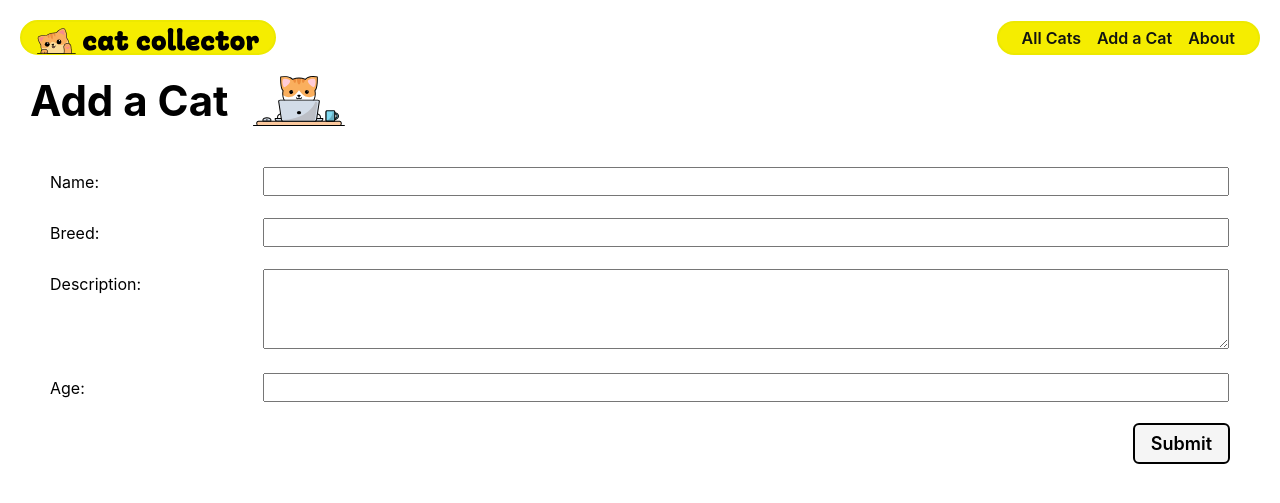
After one commit to MohdGA/django-crud-app-cat-collector, a Django app: page /cats/create/ in a window 1280 px wide. The commit adds this page. Shown: the top 503 px of the page. Run offline with Django 5.2, Linux system fonts and the light colour scheme.

Commit message:
create cat

```diff
--- a/main_app/models.py
+++ b/main_app/models.py
@@ -1,4 +1,5 @@
 from django.db import models
+from django.urls import reverse
 
 # Create your models here.
 
@@ -10,3 +11,6 @@ class Cat(models.Model):
 
 def __str__(self):
     return self.name
+
+def get_absolute_url(self):
+    return reverse('cat-detail', kwargs={'cat_id': self.id})
--- a/main_app/static/css/cats/cat_index.css
+++ b/main_app/static/css/cats/cat_index.css
@@ -36,3 +36,7 @@
   margin: 5px 0;
   font-size: var(--font-reg);
 }
+
+a{
+  text-decoration: none;
+}
--- /dev/null
+++ b/main_app/static/css/cats/form.css
@@ -0,0 +1,39 @@
+.form-container {
+  display: flex;
+  flex-direction: column;
+  width: 100%;
+}
+
+table {
+  padding: 0 40px;
+  width: 100%;
+  border-spacing: 0 20px;
+}
+
+th {
+  text-align: left;
+  padding: 6px 20px 0 0;
+  font-weight: normal;
+  vertical-align: top;
+  font-size: var(--font-reg);
+}
+
+td {
+  max-width: 60%;
+}
+
+td > * {
+  width: 100%;
+  padding: 2px 4px;
+  font-size: var(--font-l);
+}
+
+td > textarea {
+  height: calc(4 * var(--font-l) + 8px);
+  font-family: inherit;
+}
+
+.btn {
+  align-self: flex-end;
+  margin-right: 40px;
+}
--- a/main_app/templates/base.html
+++ b/main_app/templates/base.html
@@ -21,8 +21,9 @@
     </div>
     <nav>
       <ul>
-        <li><a href="/cats">All Cats</a></li>
-        <li><a href="/about">About</a></li>
+        <li><a href="{% url 'cat-index' %}">All Cats</a></li>
+        <li><a href="{% url 'cat-create'%}">Add a Cat</a></li>
+        <li><a href="{% url 'about' %}">About</a></li>
       </ul>
     </nav>
   </header>
--- a/main_app/templates/cats/index.html
+++ b/main_app/templates/cats/index.html
@@ -29,6 +29,7 @@
 
 <section class="card-container">
   {% for cat in cats %}
+  <a href="{% url 'cat-detail' cat.id %}">
   <div class="card">
     <div class="card-content">
 
@@ -47,6 +48,8 @@
 
       </div>
     </div>
+    </a>
   {% endfor %}
 </section>
+
 {% endblock %}
--- /dev/null
+++ b/main_app/templates/main_app/cat_form.html
@@ -0,0 +1,23 @@
+{% extends "base.html" %}
+{% load static %}
+
+{% block head %}
+<link rel="stylesheet" href="{% static 'css/cats/form.css'%}">
+{% endblock  %}
+
+{% block content %}
+
+<div class="page-header">
+  <h1>Add a Cat</h1>
+  <img src="{% static 'images/nerd-cat.svg' %}" alt="nerd cat">
+</div>
+
+<form method="post" class="form-container">
+  {% csrf_token %}
+  <table>
+    {{ form.as_table }}
+  </table>
+  <button type="submit" class="btn">Submit</button>
+</form>
+
+{% endblock  %}
--- a/main_app/urls.py
+++ b/main_app/urls.py
@@ -5,5 +5,6 @@ urlpatterns = [
     path('', views.home, name = 'home'),
     path('about/', views.about, name = 'about'),
     path('cats/', views.cat_index, name = 'cat-index'),
-    path('cats/<int:cat_id>/', views.cat_detail, name = "cat-detail")
+    path('cats/<int:cat_id>/', views.cat_detail, name = "cat-detail"),
+    path('cats/create/', views.CatCreate.as_view(), name = "cat-create"),
 ]
--- a/main_app/views.py
+++ b/main_app/views.py
@@ -1,9 +1,10 @@
 from django.shortcuts import render
 from django.http import HttpResponse
+from django.views.generic.edit import CreateView
 from .models import Cat
 # Create your views here.
 
-
+# FUNCTION BASED VIEWS
 def home(request):
     return render(request, 'home.html')
 
@@ -17,3 +18,9 @@ def cat_index(request):
 def cat_detail(request, cat_id):
     cat = Cat.objects.get(id=cat_id)
     return render(request, 'cats/detail.html', {'cat': cat})
+
+# CLASS BASED VIEWS
+class CatCreate(CreateView):
+    model = Cat
+    fields = '__all__'
+    success_url = '/cats/'
```
